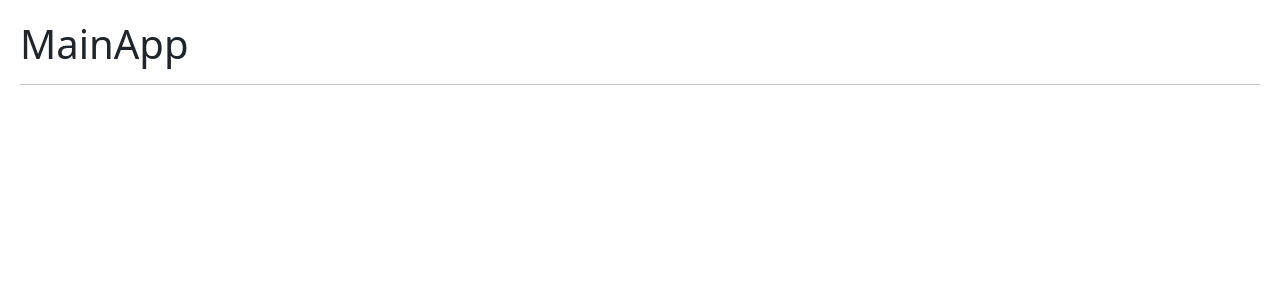
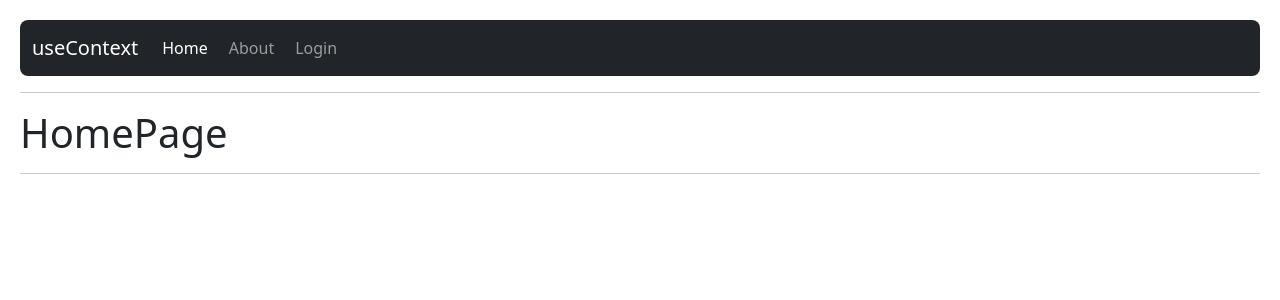
Before and after one commit to margaritaigle/react-course-HooksApp, a React (Vite) app: page / in a window 1280 px wide. Shown: the top 300 px of the page. Built offline with nearby package versions, Linux system fonts and the light colour scheme.

Commit message:
useContext

```diff
--- a/src/09-useContext/LoginPage.jsx
+++ b/src/09-useContext/LoginPage.jsx
@@ -1,9 +1,22 @@
+import { useContext } from "react"
+import { UserContext } from "./context/UserContext";
 
 export const LoginPage = () => {
+
+    const { user, setUser } = useContext( UserContext );
+
+
     return (
         <>
             <h1>LoginPage</h1>
             <hr />
+
+            <pre>{JSON.stringify(user)}</pre>
+
+            <button className="btn btn-primary"
+                    onClick={() => setUser({ id: 123, name: 'Margarita', email: "margarita@gmail.com"})}>
+                Set user
+            </button>
         </>
     )
 }
--- a/src/09-useContext/MainApp.jsx
+++ b/src/09-useContext/MainApp.jsx
@@ -1,9 +1,24 @@
+import { Routes, Route, Navigate } from "react-router-dom";
+import { AboutPage, HomePage, LoginPage } from "./";
+import { UserProvider } from "./context/UserProvider";
+import { Navbar } from "./Navbar";
 
 export const MainApp = () => {
-  return (
-    <>
-        <h1>MainApp</h1>
-        <hr />
-    </>
-  )
+    return (
+        <UserProvider>
+
+            <Navbar />
+            <hr />
+
+            <Routes>
+                <Route path="/" element={<HomePage />} />
+                <Route path="about" element={<AboutPage />} />
+                <Route path="login" element={<LoginPage />} />
+
+                {/* <Route path="/*" element={ <LoginPage/> } /> */}
+                <Route path="/*" element={<Navigate to="about" />} />
+            </Routes>
+        </UserProvider>
+
+    )
 }
--- /dev/null
+++ b/src/09-useContext/Navbar.jsx
@@ -0,0 +1,33 @@
+import { Link, NavLink } from "react-router-dom";
+
+export const Navbar = () => {
+    return (
+        <nav className="navbar navbar-expand-lg navbar-dark bg-dark rounded-3">
+            <div className="container-fluid">
+
+                <Link className="navbar-brand" to="/">useContext</Link>
+
+                <div className="collapse navbar-collapse" id="navbarNav">
+                    <ul className="navbar-nav">
+                        <NavLink to="/" className={({ isActive }) =>
+                            `nav-link ${isActive ? 'active' : ''}`
+                        }>
+                            Home
+                        </NavLink>
+                        <NavLink to="/about" className={({ isActive }) =>
+                            `nav-link ${isActive ? 'active' : ''}`
+                        }>
+                            About
+                        </NavLink>
+                        <NavLink to="/login" className={({ isActive }) =>
+                            `nav-link ${isActive ? 'active' : ''}`
+                        }>
+                            Login
+                        </NavLink>
+                    </ul>
+                </div>
+            </div>
+        </nav>
+
+    )
+}
--- /dev/null
+++ b/src/09-useContext/context/UserContext.jsx
@@ -0,0 +1,3 @@
+import { createContext } from "react";
+
+export const UserContext = createContext()
--- /dev/null
+++ b/src/09-useContext/context/UserProvider.jsx
@@ -0,0 +1,19 @@
+import { useState } from "react"
+import { UserContext } from "./UserContext"
+
+// const user = {
+//     email: 'margarita@gmail.com',
+//     id: 123,
+//     name: 'Margarita Iglesias'
+// }
+
+export const UserProvider = ( { children } ) => {
+
+    const [user, setUser] = useState();
+
+  return (
+    <UserContext.Provider value={{ user, setUser }}>
+        { children }
+    </UserContext.Provider>
+  )
+}
--- /dev/null
+++ b/src/09-useContext/index.js
@@ -0,0 +1,4 @@
+export * from "./AboutPage";
+export * from "./HomePage";
+export * from "./LoginPage";
+export * from "./MainApp";
--- a/src/index.css
+++ b/src/index.css
@@ -5,3 +5,7 @@
 button {
     margin-right: 10px;
 }
+
+a {
+    margin-right: 5px;
+}
```
Lines whose indentation alone changed are shown as unchanged.
